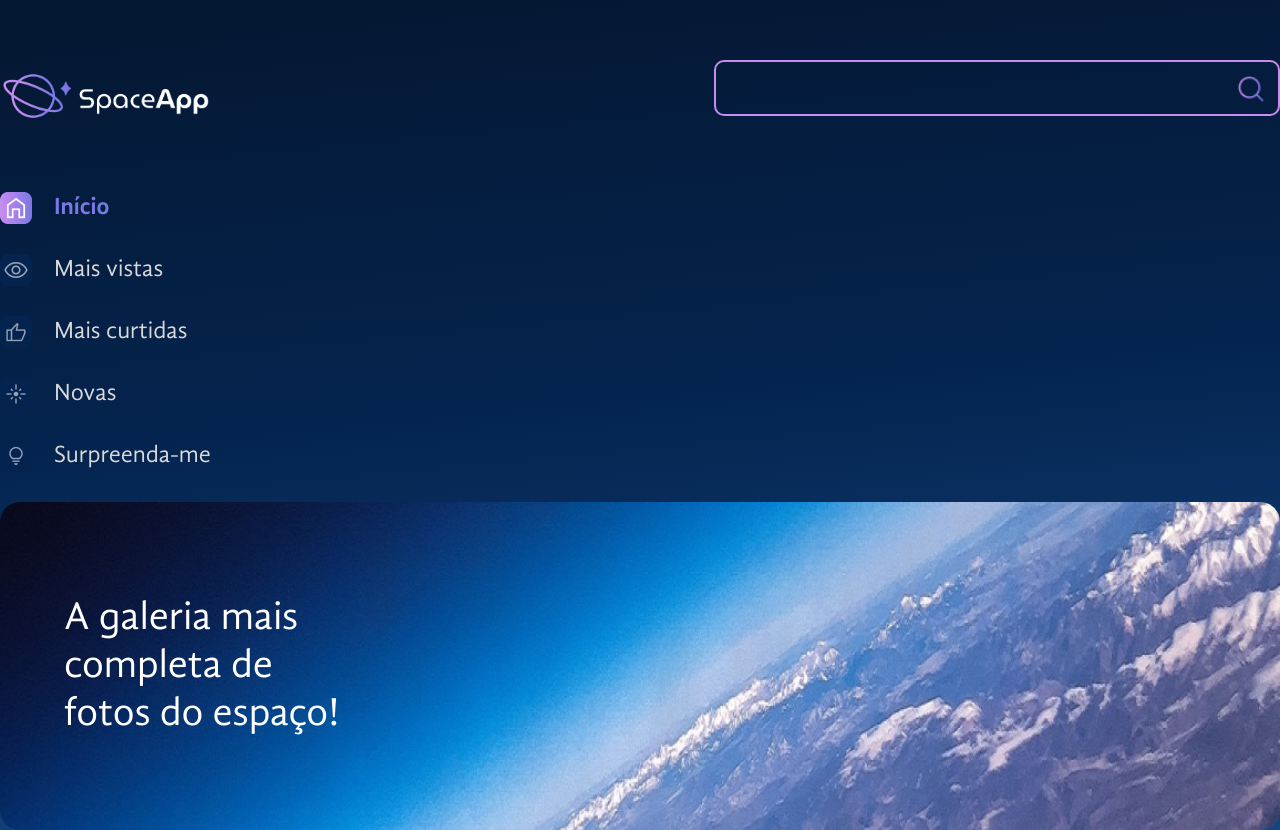
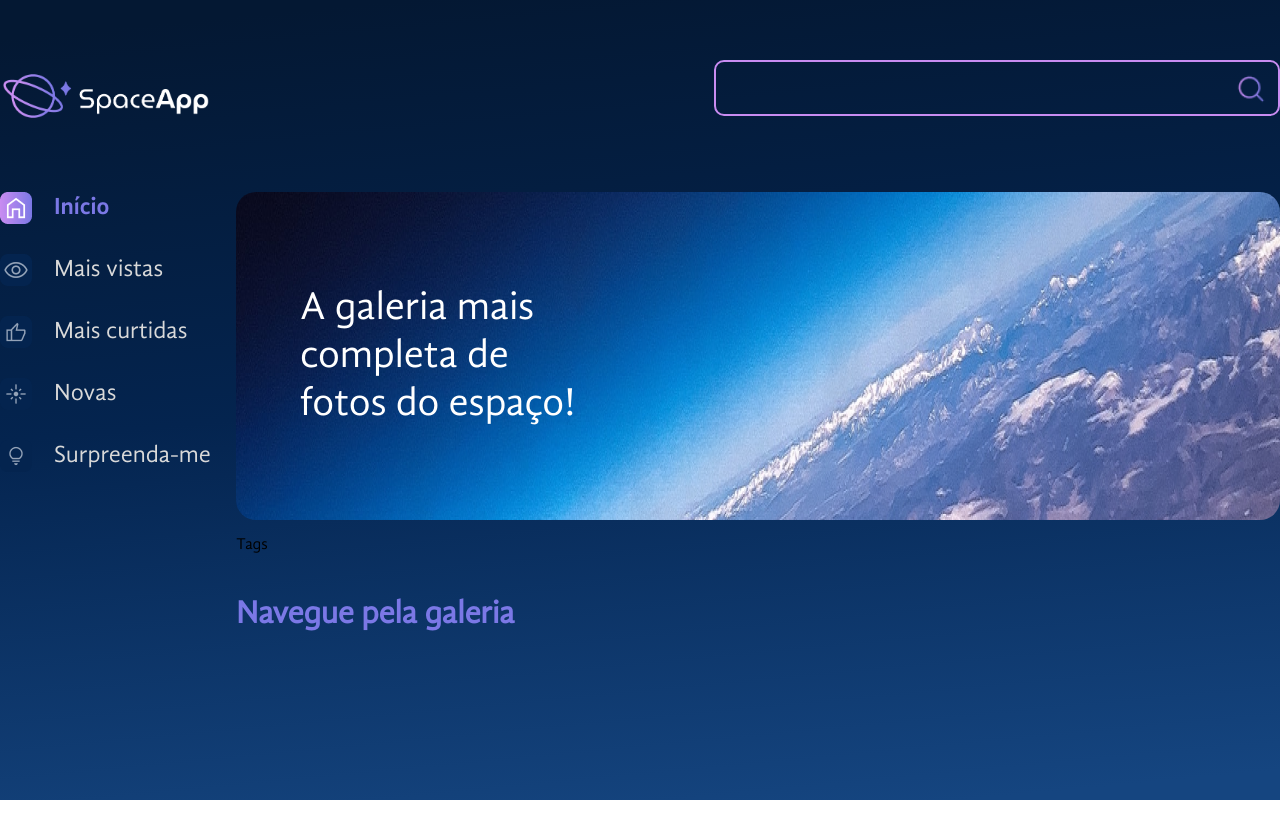
Before and after one commit to gilberto-espinosa/space-app-react, a React (Vite) app: page / in a window 1280 px wide. After the commit the page ends 800 px from the top, so only its background shows below. Built offline with nearby package versions, Linux system fonts and the light colour scheme.

Commit message:
criação da galeria e do bloco tags

```diff
--- a/src/App.jsx
+++ b/src/App.jsx
@@ -4,6 +4,7 @@
 import bannerBackground from "./assets/banner.png";
 import BarraLateral from "./componentes/BarraLateral";
 import EstilosGlobais from "./componentes/EstilosGlobais";
+import Galeria from "./componentes/Galeria";
 
 const FundoGradiente = styled.div`
   background: linear-gradient(
@@ -22,17 +23,33 @@
   max-width: 100%;
 `;
 
+const MainContainer = styled.main`
+  display: flex;
+  gap: 24px;
+`;
+
+const ConteudoGaleria = styled.section`
+  display: flex;
+  flex-direction: column;
+  flex-grow: 1;
+`;
+
 function App() {
   return (
     <FundoGradiente>
       <EstilosGlobais />
       <AppContainer>
         <Cabecalho />
-        <BarraLateral />
-        <Banner
-          texto="A galeria mais completa de fotos do espaço!"
-          backgroundImage={bannerBackground}
-        />
+        <MainContainer>
+          <BarraLateral />
+          <ConteudoGaleria>
+            <Banner
+              texto="A galeria mais completa de fotos do espaço!"
+              backgroundImage={bannerBackground}
+            />
+            <Galeria />
+          </ConteudoGaleria>
+        </MainContainer>
       </AppContainer>
     </FundoGradiente>
   );
--- /dev/null
+++ b/src/componentes/Galeria/Tags/index.jsx
@@ -0,0 +1,5 @@
+const Tags = () => {
+  return <p>Tags</p>
+}
+
+export default Tags
--- /dev/null
+++ b/src/componentes/Galeria/index.jsx
@@ -0,0 +1,13 @@
+import Titulo from "../Titulo";
+import Tags from "./Tags";
+
+const Galeria = () => {
+  return (
+    <>
+      <Tags />
+      <Titulo>Navegue pela galeria</Titulo>
+    </>
+  );
+};
+
+export default Galeria;
--- /dev/null
+++ b/src/componentes/Titulo/index.jsx
@@ -0,0 +1,9 @@
+import styled from "styled-components";
+
+const Titulo = styled.h2`
+  color: #7b78e6;
+  font-size: 32px;
+  text-align: ${(props) => (props.$alinhamento ? props.$alinhamento : "left")};
+`;
+
+export default Titulo;
```
